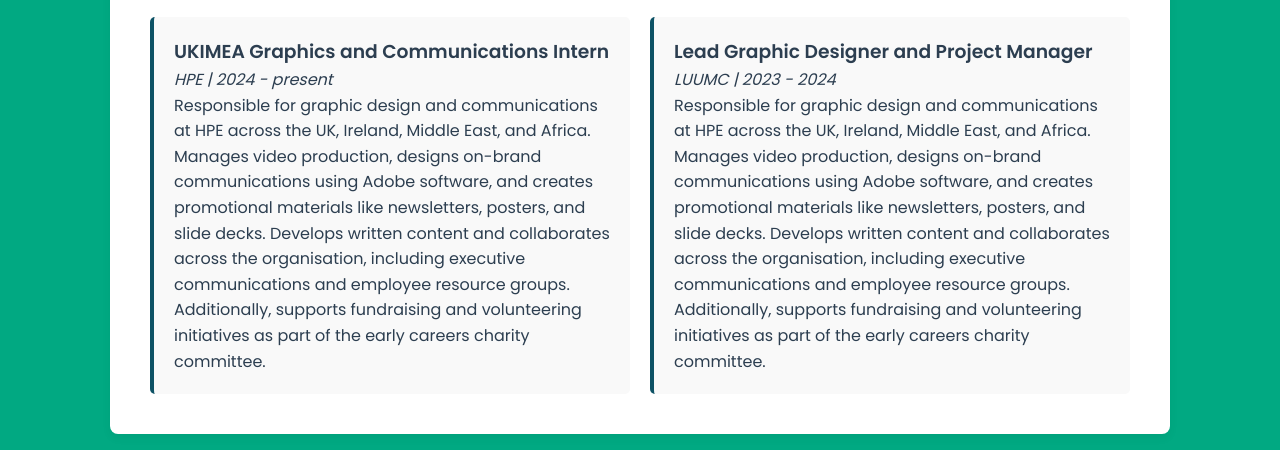
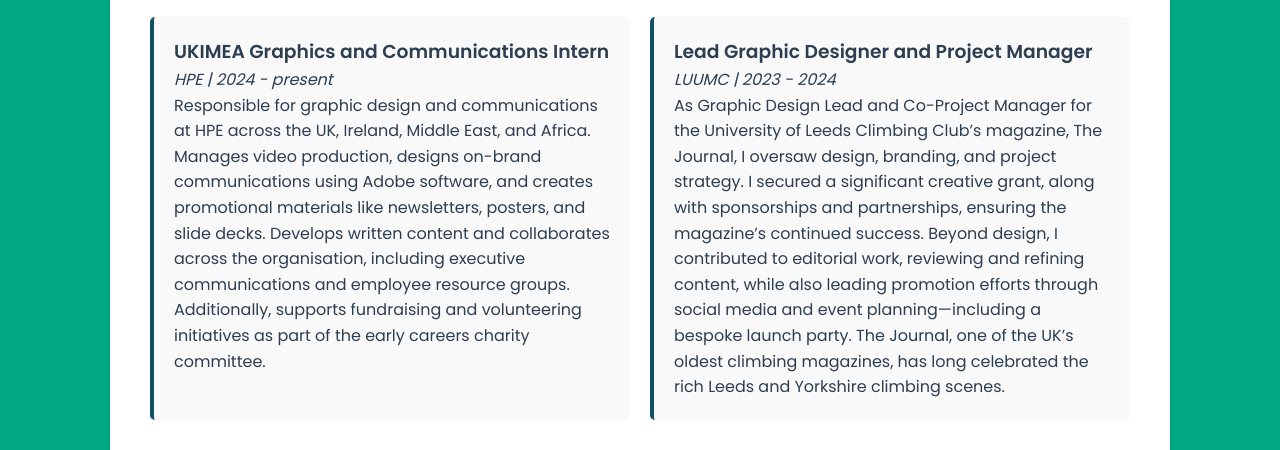
Before and after one commit to nik-dam-hpe/nik-dam-hpe.github.io, a plain HTML site: page index.html in a window 1280 px wide. Shown: the part 967-1417 px from the top of the page. Drawn offline with nearby package versions, Linux system fonts and the light colour scheme.

Commit message:
Update index.html

```diff
--- a/index.html
+++ b/index.html
@@ -85,7 +85,9 @@ Professionally, I intern at Hewlett Packard Enterprise (HPE), working in Graphic
                <h3>Lead Graphic Designer and Project Manager</h3>
                <p><em>LUUMC | 2023 - 2024</em></p>
                <p>
-                  Responsible for graphic design and communications at HPE across the UK, Ireland, Middle East, and Africa. Manages video production, designs on-brand communications using Adobe software, and creates promotional materials like newsletters, posters, and slide decks. Develops written content and collaborates across the organisation, including executive communications and employee resource groups. Additionally, supports fundraising and volunteering initiatives as part of the early careers charity committee.
+                  As Graphic Design Lead and Co-Project Manager for the University of Leeds Climbing Club’s magazine, The Journal, I oversaw design, branding, and project strategy. I secured a significant creative grant, along with sponsorships and partnerships, ensuring the magazine’s continued success.
+
+Beyond design, I contributed to editorial work, reviewing and refining content, while also leading promotion efforts through social media and event planning—including a bespoke launch party. The Journal, one of the UK’s oldest climbing magazines, has long celebrated the rich Leeds and Yorkshire climbing scenes.
                </p>
             </div>
 
```
